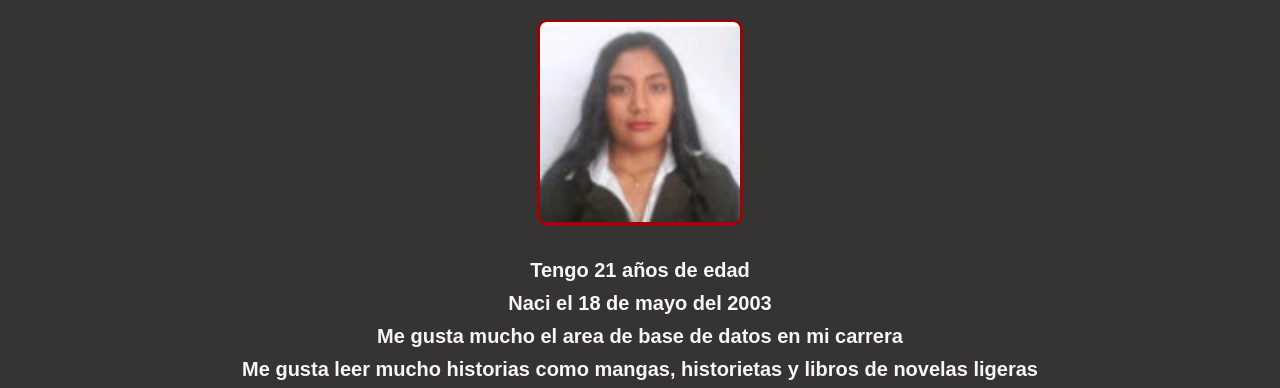
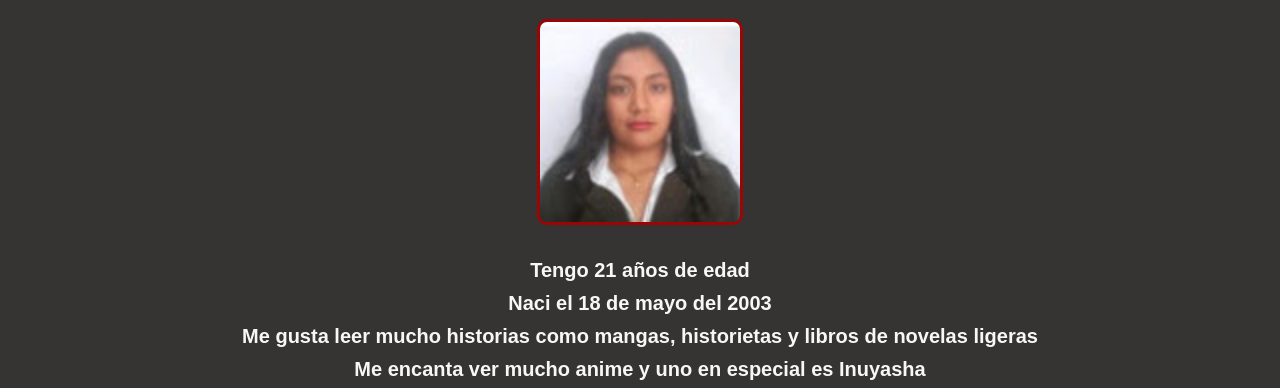
Before and after one commit to Estefy2318/Curriculum, a plain HTML site: page index.html in a window 1280 px wide. Shown: the part 255-643 px from the top of the page. Drawn offline with Linux system fonts and the light colour scheme.

Commit message:
Update index.html

```diff
--- a/index.html
+++ b/index.html
@@ -18,7 +18,7 @@
             <img src="f1.jpg">
             <h2> Tengo 21 años de edad</h2>
             <h2> Naci el 18 de mayo del 2003</h2>
-            <h2> Me gusta mucho el area de base de datos en mi carrera</h2>
+
             <h2> Me gusta leer mucho historias como mangas, historietas y libros de novelas ligeras</h2>
             <h2> Me encanta ver mucho anime y uno en especial es Inuyasha</h2>
             <h2> Soy originaria de Guaranda y actualmente vivo en Aloag </h2>
```
